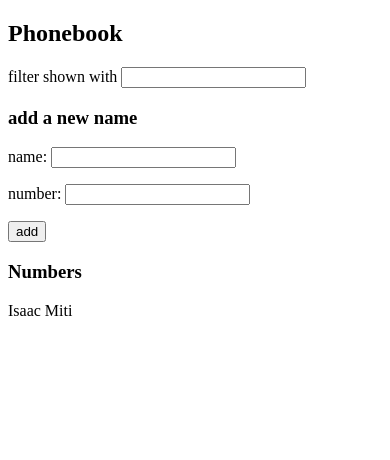
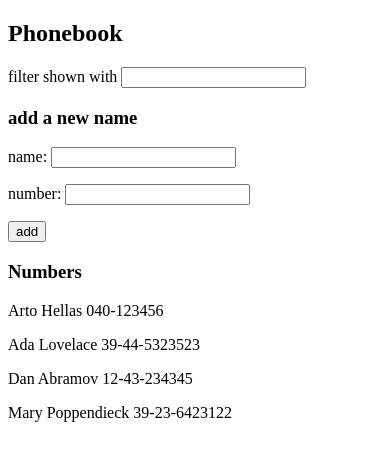
Before and after one commit to ikayz/part2, a React (Vite) app in the folder phonebook/: page / in a window 390 px wide. Shown: the top 460 px of the page. Built offline with nearby package versions, Linux system fonts and the light colour scheme; data requests are answered from the project's data file.

Commit message:
Added server to phonebook

```diff
--- /dev/null
+++ b/phonebook/db.json
@@ -0,0 +1,24 @@
+{
+  "persons": [
+    {
+      "name": "Arto Hellas",
+      "number": "040-123456",
+      "id": "1"
+    },
+    {
+      "name": "Ada Lovelace",
+      "number": "39-44-5323523",
+      "id": "2"
+    },
+    {
+      "name": "Dan Abramov",
+      "number": "12-43-234345",
+      "id": "3"
+    },
+    {
+      "name": "Mary Poppendieck",
+      "number": "39-23-6423122",
+      "id": "4"
+    }
+  ]
+}
--- a/phonebook/package.json
+++ b/phonebook/package.json
@@ -7,9 +7,11 @@
     "dev": "vite",
     "build": "vite build",
     "lint": "eslint .",
-    "preview": "vite preview"
+    "preview": "vite preview",
+    "server": "json-server -p3001 --watch db.json"
   },
   "dependencies": {
+    "axios": "^1.7.4",
     "react": "^18.3.1",
     "react-dom": "^18.3.1"
   },
@@ -23,6 +25,7 @@
     "eslint-plugin-react-hooks": "^5.1.0-rc.0",
     "eslint-plugin-react-refresh": "^0.4.9",
     "globals": "^15.9.0",
+    "json-server": "^1.0.0-beta.2",
     "vite": "^5.4.1"
   }
 }
--- a/phonebook/src/App.jsx
+++ b/phonebook/src/App.jsx
@@ -1,4 +1,5 @@
-import { useState } from 'react';
+import { useState, useEffect } from 'react';
+import axios from 'axios';
 
 const Persons = props => {
   return props.searchFilter.map((person, id) => (
@@ -35,10 +36,16 @@
 };
 
 const App = () => {
-  const [persons, setPersons] = useState([{ name: 'Isaac Miti' }]);
+  const [persons, setPersons] = useState([]);
   const [newName, setNewName] = useState('');
   const [number, setNumber] = useState('');
   const [filter, setFilter] = useState('');
+
+  useEffect(() => {
+    axios.get('http://localhost:3001/persons').then(response => {
+      setPersons(response.data);
+    });
+  }, []);
 
   const addName = event => {
     event.preventDefault();
```
Also changed, not shown: 1 other file (tests, documents, lock files or other folders).
